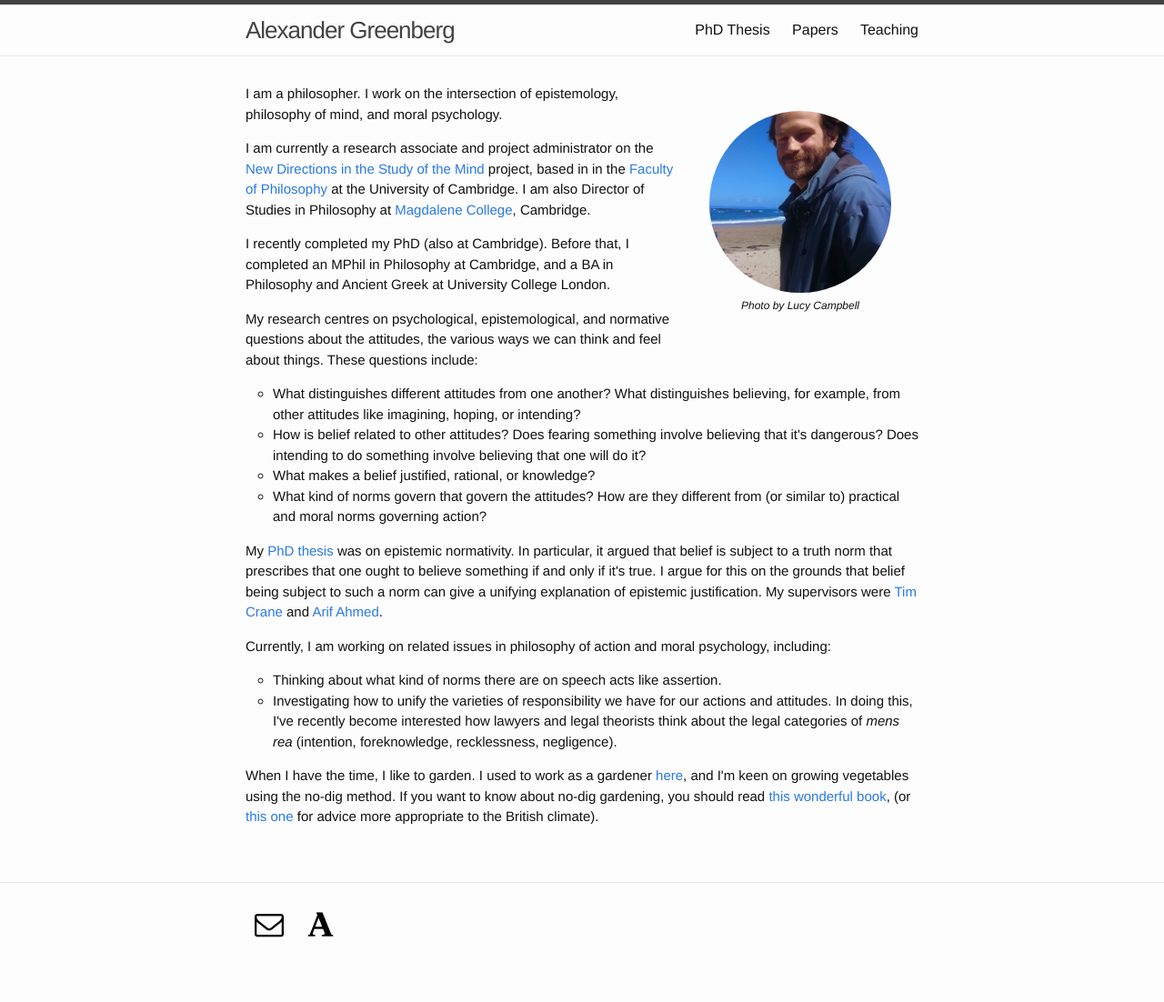
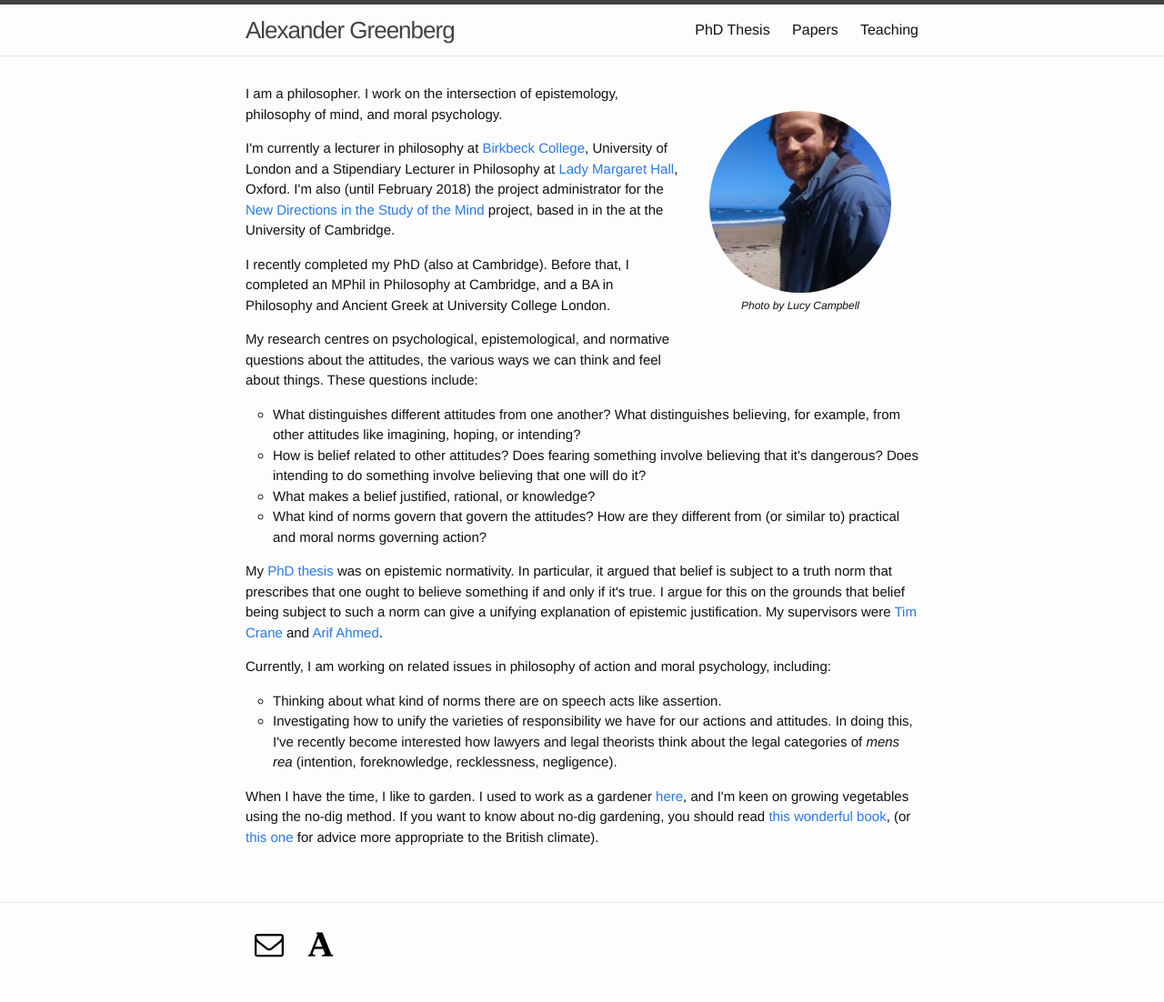
Before and after one commit to alexandergreenberg/alexandergreenberg.github.io, a Jekyll site: the page built from index.html, in a window 1280 px wide. Shown: the whole page at 91% size. Built offline with Jekyll 4.4.1, drawn with Linux system fonts in a browser that asks for light colours; some web fonts are replaced; before the commit the page ends 1080 px from its top, so only the background shows below that.

Commit message:
Update index.html

```diff
--- a/index.html
+++ b/index.html
@@ -9,7 +9,7 @@
     <p class="photo-credit"><em>Photo by Lucy Campbell</em></p>
   </div>
     <p class="paragraph">I am a philosopher. I work on the intersection of epistemology, philosophy of mind, and moral psychology.</p>
-    <p class="paragraph">I am currently a research associate and project administrator on the <a href="http://www.newdirectionsproject.com" target="_blank">New Directions in the Study of the Mind</a> project, based in in the <a href="http://www.phil.cam.ac.uk" target="_blank">Faculty of Philosophy</a> at the University of Cambridge. I am also Director of Studies in Philosophy at <a href="http://www.magd.cam.ac.uk">Magdalene College</a>, Cambridge.</p>
+  <p class="paragraph">I'm currently a lecturer in philosophy at <a href="http://www.bbk.ac.uk/philosophy/">Birkbeck College</a>, University of London and a Stipendiary Lecturer in Philosophy at <a href="http://www.lmh.ox.ac.uk">Lady Margaret Hall</a>, Oxford. I'm also (until February 2018) the project administrator for the <a href="http://www.newdirectionsproject.com" target="_blank">New Directions in the Study of the Mind</a> project, based in in the at the University of Cambridge.</p>
     <p class="paragraph">I recently completed my PhD (also at Cambridge). Before that, I completed an MPhil in Philosophy at Cambridge, and a BA in Philosophy and Ancient Greek at University College London.</p>
     <p class="paragraph">My research centres on psychological, epistemological, and normative questions about the attitudes, the various ways we can think and feel about things. These questions include:</p>
       <ul class="questions-list">
```
